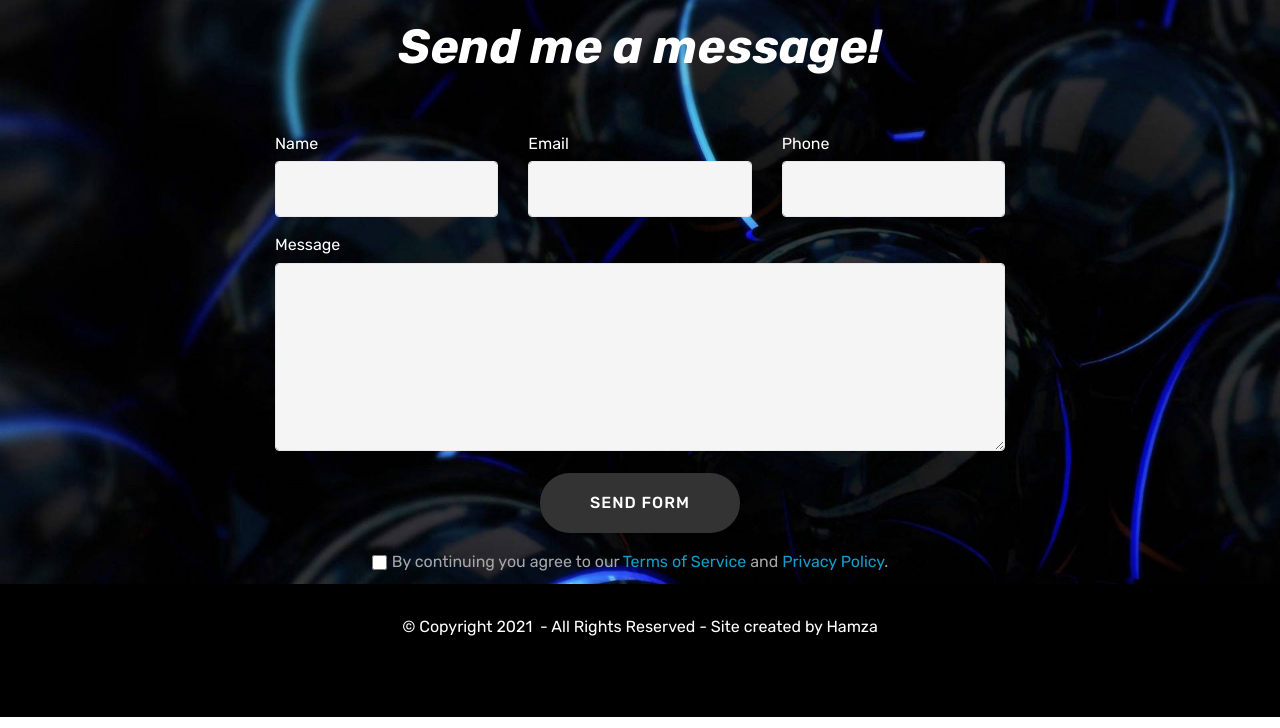
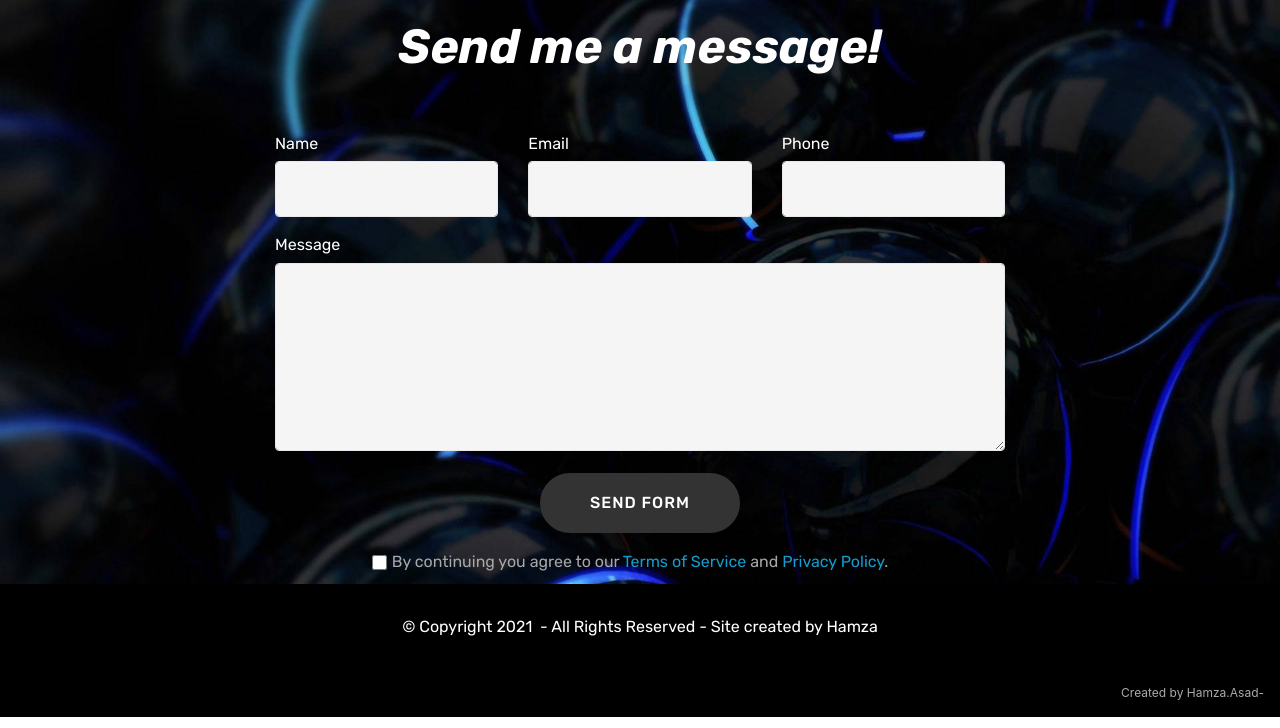
Before and after one commit to Hamza-asad/Hamza-asad.GitHub.io, a plain HTML site: page page2.html in a window 1280 px wide. Shown: the part 72-800 px from the top of the page. Drawn offline with Linux system fonts and the light colour scheme; files whose address does not match are found by name.

Commit message:
Update page2.html

```diff
--- a/page2.html
+++ b/page2.html
@@ -123,7 +123,7 @@
             </div>
         </div>
     </div>
-</section><section style="background-color: #000000; font-family: -apple-system, BlinkMacSystemFont, 'Segoe UI', 'Roboto', 'Helvetica Neue', Arial, sans-serif; color:#aaa; font-size:12px; padding: 0; align-items: center; display: flex;"><a href="https://mobirise.site/v" style="flex: 1 1; height: 3rem; padding-left: 1rem;"></a><p style="flex: 0 0 auto; margin:0; padding-right:1rem;"><a href="https://mobirise.site/s" style="color:#aaa;"></p></section><script src="assets/web/assets/jquery/jquery.min.js"></script>  <script src="assets/popper/popper.min.js"></script>  <script src="assets/bootstrap/js/bootstrap.min.js"></script>  <script src="assets/tether/tether.min.js"></script>  <script src="assets/smoothscroll/smooth-scroll.js"></script>  <script src="assets/dropdown/js/nav-dropdown.js"></script>  <script src="assets/dropdown/js/navbar-dropdown.js"></script>  <script src="assets/touchswipe/jquery.touch-swipe.min.js"></script>  <script src="assets/parallax/jarallax.min.js"></script>  <script src="assets/theme/js/script.js"></script>  <script src="assets/formoid/formoid.min.js"></script>
+</section><section style="background-color: #000000; font-family: -apple-system, BlinkMacSystemFont, 'Segoe UI', 'Roboto', 'Helvetica Neue', Arial, sans-serif; color:#aaa; font-size:12px; padding: 0; align-items: center; display: flex;"><a href="https://mobirise.site/v" style="flex: 1 1; height: 3rem; padding-left: 1rem;"></a><p style="flex: 0 0 auto; margin:0; padding-right:1rem;">Created by Hamza.Asad-<a href="https://mobirise.site/s" style="color:#aaa;"></p></section><script src="assets/web/assets/jquery/jquery.min.js"></script>  <script src="assets/popper/popper.min.js"></script>  <script src="assets/bootstrap/js/bootstrap.min.js"></script>  <script src="assets/tether/tether.min.js"></script>  <script src="assets/smoothscroll/smooth-scroll.js"></script>  <script src="assets/dropdown/js/nav-dropdown.js"></script>  <script src="assets/dropdown/js/navbar-dropdown.js"></script>  <script src="assets/touchswipe/jquery.touch-swipe.min.js"></script>  <script src="assets/parallax/jarallax.min.js"></script>  <script src="assets/theme/js/script.js"></script>  <script src="assets/formoid/formoid.min.js"></script>
 
 
 </body>
```
